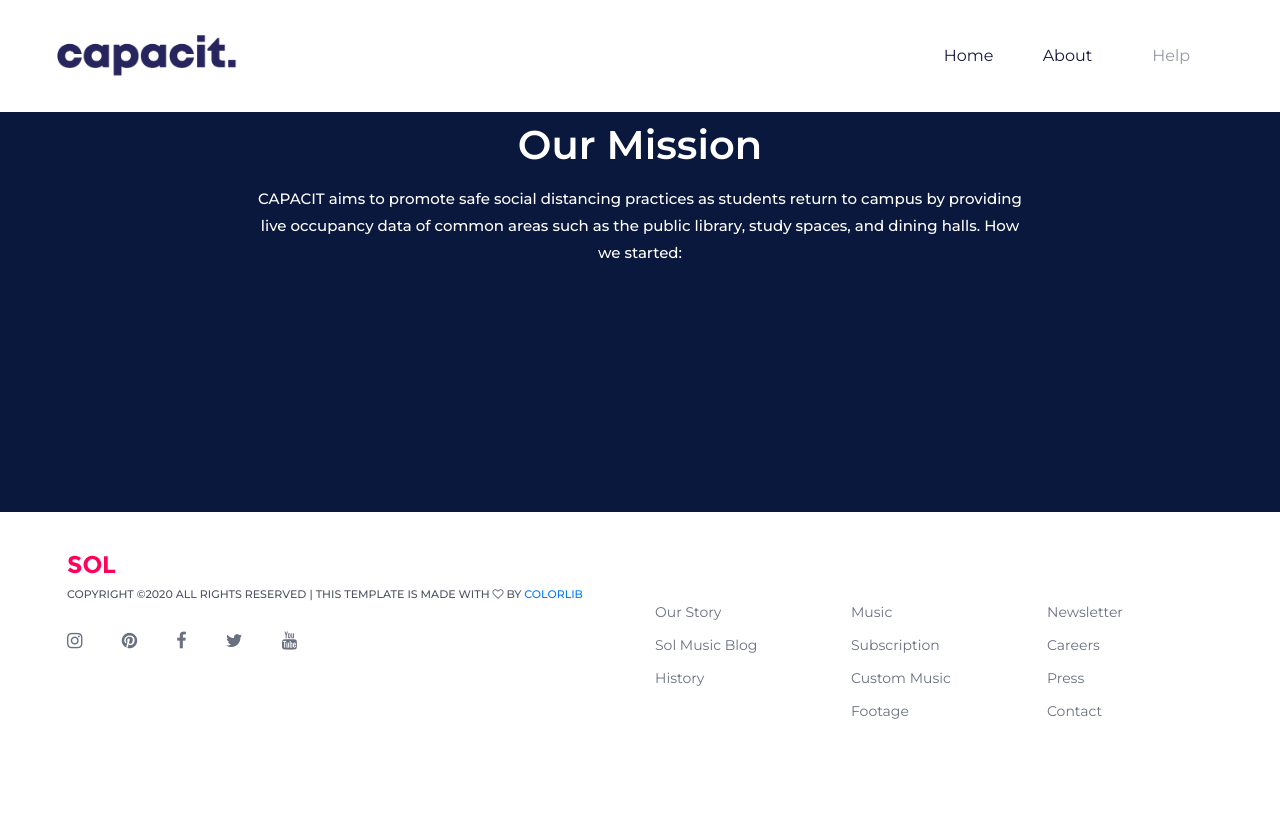
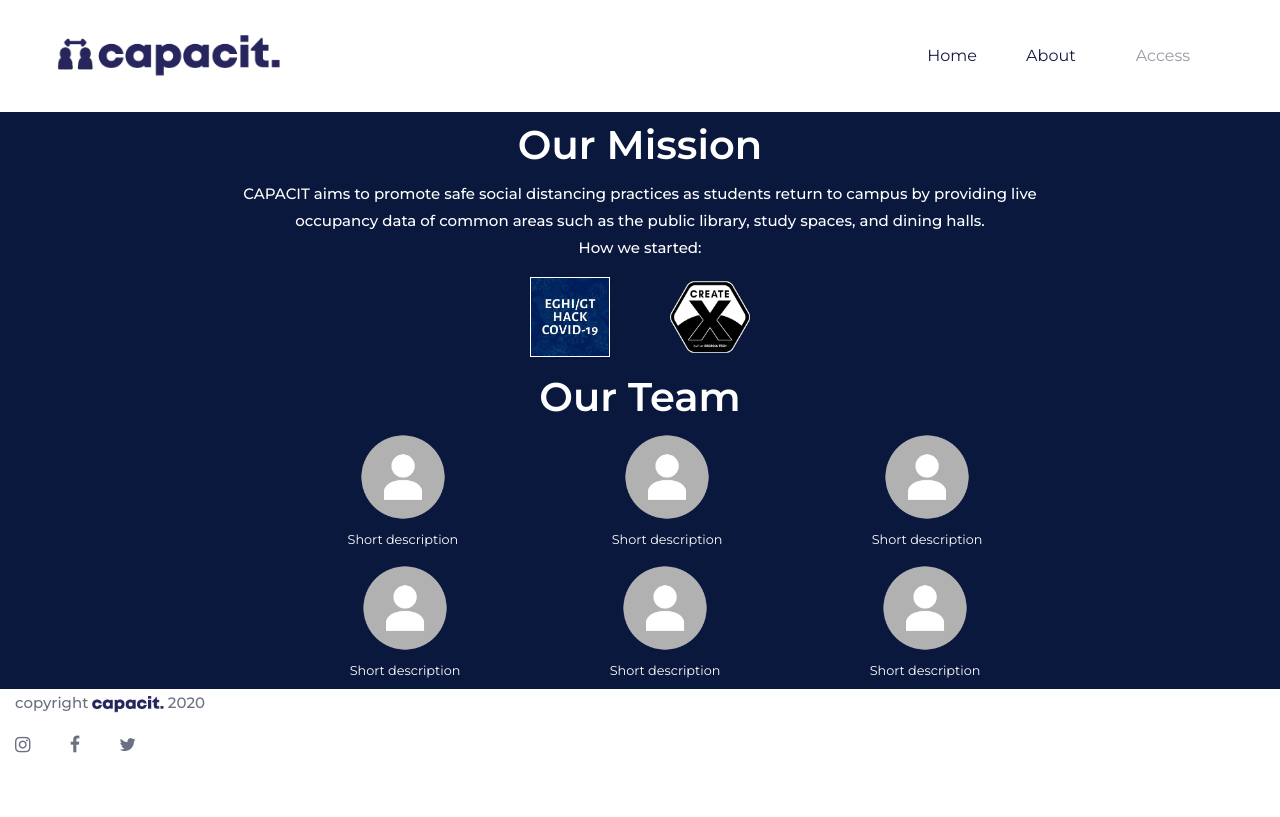
Before and after one commit to capacit-live/capacitweb, a plain HTML site: page about.html in a window 1280 px wide. Drawn offline with Linux system fonts and the light colour scheme.

Commit message:
made overall fixes for all pages

```diff
--- a/about.html
+++ b/about.html
@@ -8,7 +8,7 @@
 	<meta name="viewport" content="width=device-width, initial-scale=1.0">
 
 	<!-- Favicon -->
-	<link href="img/favicon.ico" rel="shortcut icon"/>
+	<link href="img/distance.png" rel="shortcut icon"/>
 
 	<!-- Google font -->
 	<link href="https://fonts.googleapis.com/css?family=Montserrat:300,300i,400,400i,500,500i,600,600i,700,700i&display=swap" rel="stylesheet">
@@ -38,10 +38,10 @@
 	<!-- Header section -->
 	<header class="header-section clearfix">
 		<a href="index.html" class="site-logo">
-			<img src="img/montdemo.png" alt="">
+			<img src="img/logodistance.png" alt="">
 		</a>
 		<div class="header-right">
-			<a href="map.html" class="hr-btn">Help</a>
+			<a href="map.html" class="hr-btn">Access</a>
 			<span>|</span>
 
 		</div>
@@ -64,20 +64,73 @@
 	<!-- Body Section -->
 	<div class="about-block">
 		<div class="about-header">
-			<div class="section-title mb-0" style="font-size: 20px;";>
+			<div class="section-title mb-0" style="font-size: 16px;";>
 				<h2 style="color:rgb(255, 255, 255)";>Our Mission</h2>
 			</div>
 		</div>
-		<div class="misson-text">
+		<div class="mission-text">
 			<p style="color:rgb(255, 255, 255)";>CAPACIT aims to promote safe social distancing practices as students return to campus by providing live occupancy data of common areas such as the public library, study spaces, and dining halls.
 
-				How we started: </p>
+				<br>How we started: </p>
 		</div>
+		<div class="started-links">
+			<div class="link-pic">
+				<a href="https://devpost.com/software/team-5_capacit"><img alt="EGHI Hackathon" src="img/covidhack.jpg" style="border: 1px solid #FFFF; "; ></a>
+			</div>
+			<div class="link-pic">
+				<a href="https://create-x.gatech.edu/startup-launch"><img alt="CreateX" src="img/createx.png" ></a>
+			</div>
+			<!--<p style="color:rgb(255, 255, 255); font-size:10px"; >EGHI Hack Covid-19 Winners</p>
+			<p style="color:rgb(255, 255, 255); font-size:10px";>Create-X Startup Launch</p>-->
+		</div>
+		<div class="about-header">
+			<div class="section-title mb-0" style="font-size: 16px; padding-top: 20px; padding-bottom: 10px;";>
+				<h2 style="color:rgb(255, 255, 255)";>Our Team</h2>
+			</div>
+		</div>
+		<div class="pic-row">
+			<div class="facepic">
+				<div class="pic-desc">
+					<img alt="pic" src="img/tempface.png" style="height:100px; ";> <small style="color: white;";><br>Short description </small>
+				</div>
+			</div>
+			<div class="facepic">
+				<div class="pic-desc">
+					<img alt="pic" src="img/tempface.png" style="height:100px; ";> <small style="color: white;";><br>Short description </small>
+				</div>
+			</div><div class="facepic">
+				<div class="pic-desc">
+					<img alt="pic" src="img/tempface.png" style="height:100px; ";> <small style="color: white;";><br>Short description </small>
+				</div>
+			</div>
+		</div>
+
+		<div class="pic-row">
+			<div class="facepic">
+				<div class="pic-desc">
+					<img alt="pic" src="img/tempface.png" style="height:100px; ";> <small style="color: white;";><br>Short description </small>
+				</div>
+			</div><div class="facepic">
+				<div class="pic-desc">
+					<img alt="pic" src="img/tempface.png" style="height:100px; ";> <small style="color: white;";><br>Short description </small>
+				</div>
+			</div><div class="facepic">
+				<div class="pic-desc">
+					<img alt="pic" src="img/tempface.png" style="height:100px; ";> <small style="color: white;";><br>Short description </small>
+				</div>
+			</div>
+		</div>
+
+
+		</div>
+
+
+
 	</div>
 
 	<!-- Body Section End -->
 
-	<!-- Footer section -->
+	<!-- Footer section
 	<footer class="footer-section">
 		<div class="container">
 			<div class="row">
@@ -106,28 +159,18 @@
 						</div>
 						<div class="col-sm-4">
 							<div class="footer-widget">
-								<h2>Playlists</h2>
-								<ul>
-									<li><a href="">Newsletter</a></li>
-									<li><a href="">Careers</a></li>
-									<li><a href="">Press</a></li>
-									<li><a href="">Contact</a></li>
-								</ul>
 							</div>
 						</div>
 					</div>
 				</div>
+				-->
 				<div class="col-xl-6 col-lg-5 order-lg-1">
-					<img src="img/logo.png" alt="">
-					<div class="copyright"><!-- Link back to Colorlib can't be removed. Template is licensed under CC BY 3.0. -->
-Copyright &copy;<script>document.write(new Date().getFullYear());</script> All rights reserved | This template is made with <i class="fa fa-heart-o" aria-hidden="true"></i> by <a href="https://colorlib.com" target="_blank">Colorlib</a>
-<!-- Link back to Colorlib can't be removed. Template is licensed under CC BY 3.0. --></div>
+					<p style="font-size: 15px; color:0a183d;">copyright <img src="img/montdemo.png" alt="" height="20px" style="padding-bottom: 1px;"> 2020</p>
+
 					<div class="social-links">
 						<a href=""><i class="fa fa-instagram"></i></a>
-						<a href=""><i class="fa fa-pinterest"></i></a>
 						<a href=""><i class="fa fa-facebook"></i></a>
 						<a href=""><i class="fa fa-twitter"></i></a>
-						<a href=""><i class="fa fa-youtube"></i></a>
 					</div>
 				</div>
 			</div>
--- a/css/style.css
+++ b/css/style.css
@@ -216,7 +216,7 @@ Header section
 }
 
 .site-logo {
-	width: 16%;
+	width: 20%;
 	height: auto;
 	display: inline-block;
 	padding: 0;
@@ -333,7 +333,7 @@ Hero section
 }
 
 .hs-item {
-	height: 574px;
+	height: 500px;
 	padding-bottom: 10px;
 	display: -webkit-box;
 	display: -ms-flexbox;
@@ -458,7 +458,8 @@ Intro section
 }
 
 /* ----------------
-How section
+
+ section
  -------------------*/
 
 .how-section {
@@ -467,14 +468,17 @@ How section
 
 .how-item .hi-icon {
 	position: relative;
-	width: 57px;
-	height: 57px;
+	padding-top: 2px;
+	width: 47px;
+	height: 47px;
 	border-radius: 50%;
-	background: #fc0254;
+	background: #e6e7b7;
 	margin-bottom: 25px;
 }
 
 .how-item .hi-icon img {
+	width: 40px;
+	height: auto;
 	position: absolute;
 	right: -8px;
 	bottom: 0;
@@ -485,6 +489,7 @@ How section
 }
 
 .how-item p {
+	color:#525252;
 	font-weight: 400;
 	opacity: 0.6;
 }
@@ -504,16 +509,53 @@ About section
 	align-self: center;
 }
 
-.misson-text {
-	width: 60%;
+.mission-text {
+	width: 65%;
 	font-size: 10px;
-	padding-top: 20px;
+	padding-top: 15px;
 	color: white;
 	text-align: center;
 	margin-left: auto;
   	margin-right: auto;
 	float: center;
 }
+.link-pic {
+	width: 80px;
+	height: auto;
+	margin-left: 30px;
+	margin-right: 30px;
+}
+
+.started-links {
+	display:flex;
+	align-items: center;
+  	justify-content: center;
+	text-align: center;
+}
+
+.pic-row {
+	text-align: center;
+	margin: auto;
+	width:960px;
+	}
+
+.facepic {
+	display: inline-block;
+	margin-left: 80px;
+	margin-right: 80px;
+	width: 100px;
+	height:auto;
+}
+.pic-desc{
+	display: inline-block;
+	align-items: center;
+	overflow:hidden;
+	text-align: center;
+	margin: auto;
+	width: 150px;
+	height: auto;
+}
+
 
 
 
@@ -530,7 +572,7 @@ Responsive
 }
 
 .footer-widget {
-	padding-top: 2px;
+	padding-top: 1px;
 }
 
 .footer-widget h2 {
@@ -549,14 +591,6 @@ Responsive
 	color: #6a7080;
 	font-size: 14px;
 	margin-bottom: 10px;
-}
-
-.copyright {
-	font-size: 11px;
-	text-transform: uppercase;
-	font-weight: 500;
-	color: #505565;
-	padding: 10px 0 25px;
 }
 
 .social-links a {
@@ -1050,7 +1084,7 @@ Responsive
 		left: 15px;
 	}
 	.hr-img img {
-		min-width: 500px;
+		min-width: 480px;
 		position: relative;
 	}
 	.sub-list {
--- a/index.html
+++ b/index.html
@@ -8,7 +8,7 @@
 	<meta name="viewport" content="width=device-width, initial-scale=1.0">
 
 	<!-- Favicon -->
-	<link href="img/map2.svg" rel="shortcut icon"/>
+	<link href="img/distance.png" rel="shortcut icon"/>
 
 	<!-- Google font -->
 	<link href="https://fonts.googleapis.com/css?family=Montserrat:300,300i,400,400i,500,500i,600,600i,700,700i&display=swap" rel="stylesheet">
@@ -38,10 +38,10 @@
 	<!-- Header section -->
 	<header class="header-section clearfix">
 		<a href="index.html" class="site-logo">
-			<img src="img/montdemo.png" alt="">
+			<img src="img/logodistance.png" alt="">
 		</a>
 		<div class="header-right">
-			<a href="map.html" class="hr-btn">Help</a>
+			<a href="map.html" class="hr-btn">Access</a>
 			<span>|</span>
 
 		</div>
@@ -69,15 +69,19 @@
 					<div class="row">
 						<div class="col-lg-6">
 							<div class="hs-text">
-								<h2><span>Track</span> live occupancy.</h2>
-								<p>Lorem ipsum dolor sit amet, consectetur adipiscing elit, sed do eiusmod tempor incididunt ut labore et dolore magna aliqua. Quis ipsum suspendisse ultrices gravida. </p>
+								<h2>Introducing <span>capacit.</span></h2>
+								<p>Built in collaboration with Georgia Tech to be launched at the Fall 2020 semester. Stay safe and
+									maintain social distancing through live occupancy data for buildings across campus. Avoid crowds,
+									 long lines, and find empty spots for studying or relaxing outside of your dorm.
+
+								</p>
 								<!--<a href="#" class="site-btn">Download Now</a>
 								<a href="#" class="site-btn sb-c2">Start free trial</a>-->
 							</div>
 						</div>
 						<div class="col-lg-6">
 							<div class="hr-img">
-								<img src="img/techmap.jpg" alt="">
+								<img src="img/screen.png" alt="">
 							</div>
 						</div>
 					</div>
@@ -89,7 +93,9 @@
 						<div class="col-lg-6">
 							<div class="hs-text">
 								<h2><span>Protect </span> public health.</h2>
-								<p>Lorem ipsum dolor sit amet, consectetur adipiscing elit, sed do eiusmod tempor incididunt ut labore et dolore magna aliqua. Quis ipsum suspendisse ultrices gravida. </p>
+								<p>As the winner of Georgia Tech and Emory's EHGI Covid-19 Hackathon, Capacit was built with one goal in mind:
+									to protect the health of our community during the time of a pandemic. Capacit gives students and faculty
+									necessary data to make health-conscious decisions and aid the transiton back to campus. </p>
 								<!--<a href="#" class="site-btn">Download Now</a>
 								<a href="#" class="site-btn sb-c2">Start free trial</a>-->
 							</div>
@@ -133,27 +139,29 @@
 				<div class="col-md-4">
 					<div class="how-item">
 						<div class="hi-icon">
-							<img src="img/icons/brain.png" alt="">
+							<img src="img/icons/internet.png" alt="">
 						</div>
-						<h4>Create an account</h4>
-						<p>Lorem ipsum dolor sit amet, consectetur adipi-scing elit, sed do eiusmod tempor incididunt ut labore et dolore magna aliqua. Quis ipsum sus-pendisse ultrices gravida. </p>
+						<h4>Beep Boop</h4>
+						<p >We do some really nifty stuff with wifi signal that isn't creepy I swear. We protect user privacy by anonymizing device IDs connected
+							to access points across campus and being really quiet. From this, we obtain accurate and live occupancy data that...
+						</p>
 					</div>
 				</div>
 				<div class="col-md-4">
 					<div class="how-item">
 						<div class="hi-icon">
-							<img src="img/icons/pointer.png" alt="">
+							<img src="img/icons/social.png" alt="">
 						</div>
-						<h4>Choose a plan</h4>
-						<p>Donec in sodales dui, a blandit nunc. Pellen-tesque id eros venenatis, sollicitudin neque sodales, vehicula nibh. Nam massa odio, portti-tor vitae efficitur non. </p>
+						<h4>Social Distancing</h4>
+						<p>Coughy coughy </p>
 					</div>
 				</div>
 				<div class="col-md-4">
 					<div class="how-item">
 						<div class="hi-icon">
-							<img src="img/icons/smartphone.png" alt="">
+							<img src="img/icons/school.png" alt="">
 						</div>
-						<h4>Download Music</h4>
+						<h4>Get Schooled</h4>
 						<p>Ablandit nunc. Pellentesque id eros venenatis, sollicitudin neque sodales, vehicula nibh. Nam massa odio, porttitor vitae efficitur non, ultric-ies volutpat tellus. </p>
 					</div>
 				</div>
@@ -163,7 +171,7 @@
 	<!-- How section end -->
 
 
-	<!-- Footer section -->
+	<!-- Footer section
 	<footer class="footer-section">
 		<div class="container">
 			<div class="row">
@@ -196,17 +204,14 @@
 						</div>
 					</div>
 				</div>
+				-->
 				<div class="col-xl-6 col-lg-5 order-lg-1">
-					<img src="img/montdemo.png" alt="" height="20px">
-					<div class="copyright"><!-- Link back to Colorlib can't be removed. Template is licensed under CC BY 3.0. -->
-Copyright &copy;<script>document.write(new Date().getFullYear());</script> All rights reserved | This template is made with <i class="fa fa-heart-o" aria-hidden="true"></i> by <a href="https://colorlib.com" target="_blank">Colorlib</a>
-<!-- Link back to Colorlib can't be removed. Template is licensed under CC BY 3.0. --></div>
+					<p style="font-size: 15px; color:0a183d;">copyright <img src="img/montdemo.png" alt="" height="20px" style="padding-bottom: 1px;"> 2020</p>
+
 					<div class="social-links">
 						<a href=""><i class="fa fa-instagram"></i></a>
-						<a href=""><i class="fa fa-pinterest"></i></a>
 						<a href=""><i class="fa fa-facebook"></i></a>
 						<a href=""><i class="fa fa-twitter"></i></a>
-						<a href=""><i class="fa fa-youtube"></i></a>
 					</div>
 				</div>
 			</div>
```
Also changed, not shown: map.html (+7 -17 lines), img/covidhack.jpg (added), img/createx.png (added), img/distance.png (added), img/distance.svg (added), img/icons/internet.png (added), img/icons/map.png (added), img/icons/school.png (added), img/icons/social.png (added), img/logodistance.png (added), img/screen.png (added), img/tempface.png (added).
